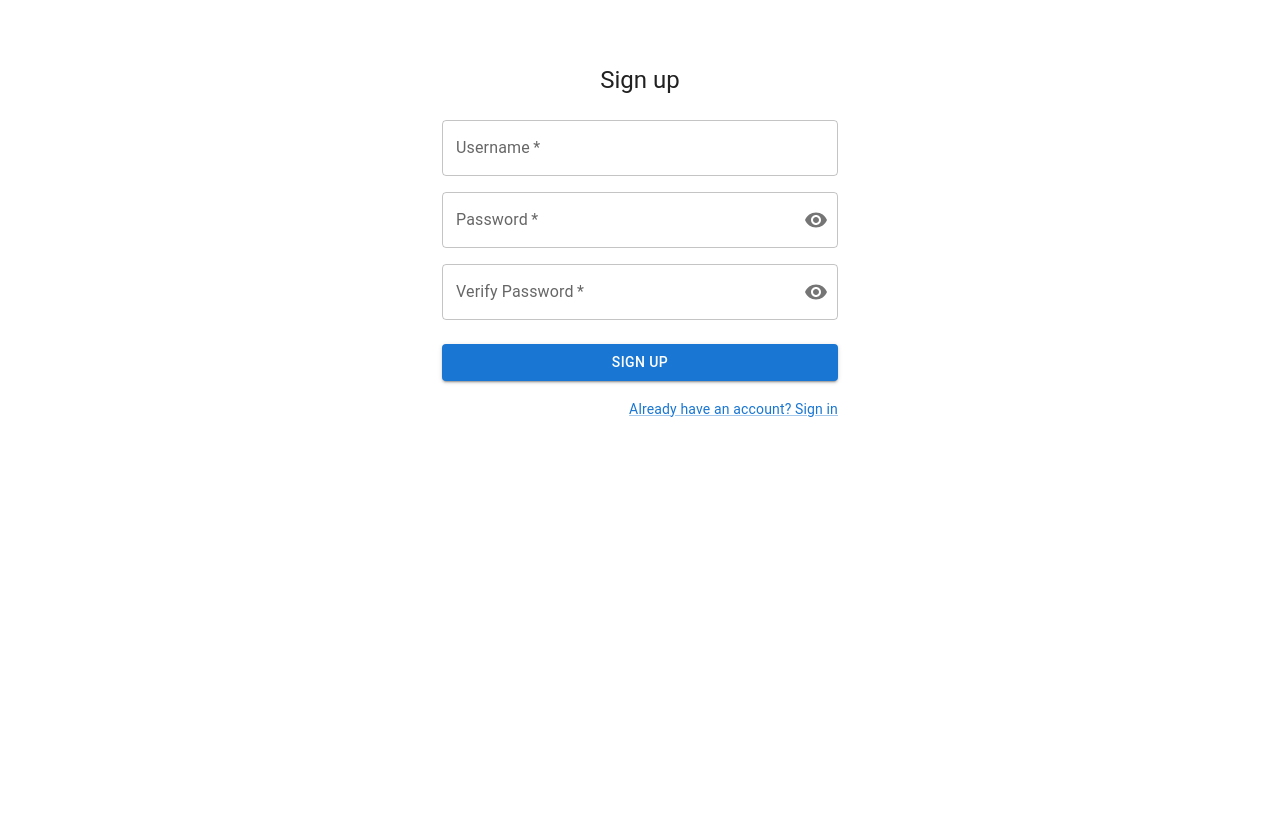
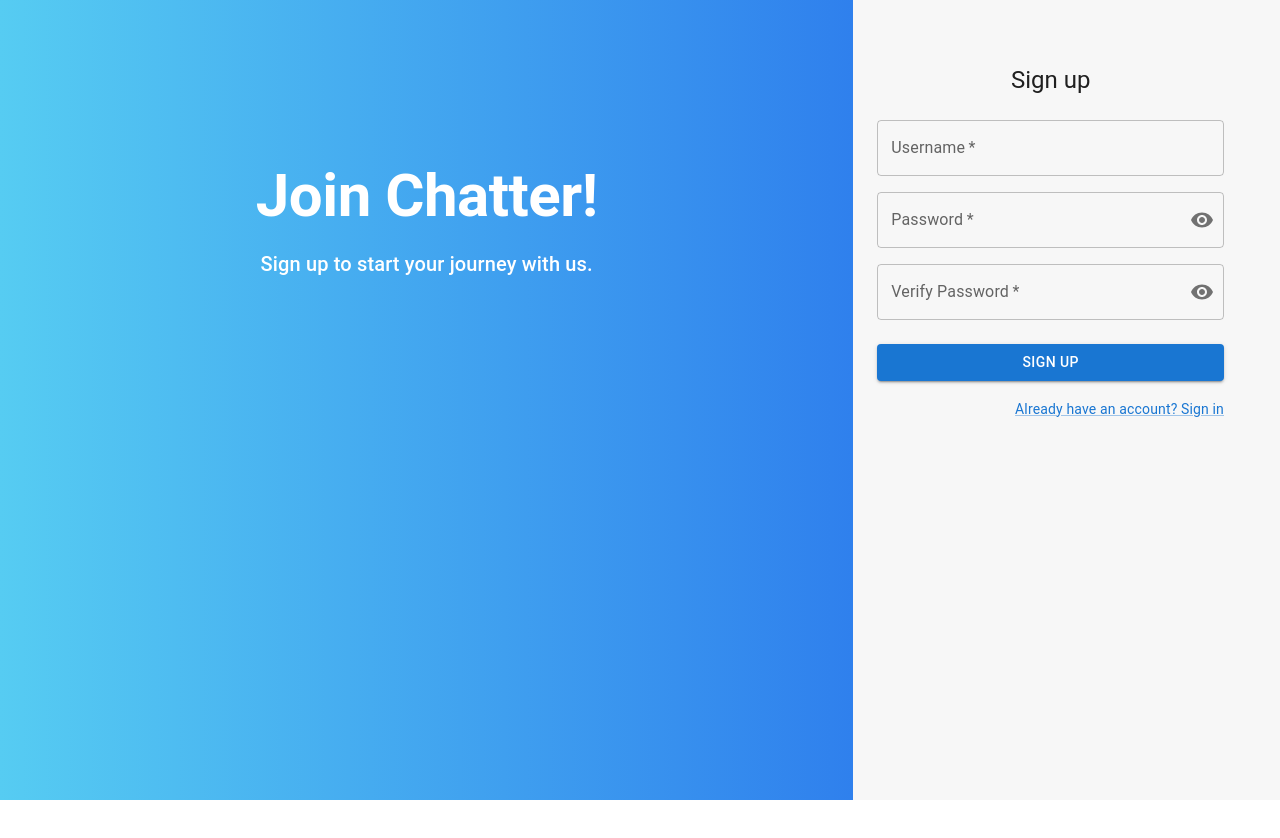
Before and after one commit to omelentjeff/chat-app, a React (Vite) app in the folder frontend/: page /signup in a window 1280 px wide. Shown: the top 838 px of the page. After the commit the page ends 800 px from the top, so only its background shows below. Built offline with nearby package versions, Linux system fonts and the light colour scheme.

Commit message:
frontend STYLE: match the register page with login page

```diff
--- a/frontend/src/App.jsx
+++ b/frontend/src/App.jsx
@@ -1,7 +1,6 @@
 import { BrowserRouter as Router, Routes, Route } from "react-router-dom";
 import LoginPage from "./components/LoginPage";
-import Signup from "./components/Signup";
-import MyAppBar from "./components/MyAppBar";
+import SignupPage from "./components/SignupPage";
 import Home from "./components/Home";
 import ProtectedRoute from "./components/ProtectedRoute";
 import PublicRoute from "./components/PublicRoute";
@@ -40,7 +39,7 @@ function AppLayout() {
           path="/signup"
           element={
             <PublicRoute>
-              <Signup />
+              <SignupPage />
             </PublicRoute>
           }
         />
--- /dev/null
+++ b/frontend/src/components/SignupPage.jsx
@@ -0,0 +1,50 @@
+import React from "react";
+import { Grid, Box, Typography } from "@mui/material";
+import Signup from "./Signup";
+
+export default function SignupPage() {
+  return (
+    <Grid container sx={{ height: "100vh" }}>
+      {/* Left Section */}
+      <Grid
+        item
+        xs={8}
+        sx={{
+          background: "linear-gradient(to right, #56CCF2, #2F80ED)",
+          display: "flex",
+          alignItems: "start",
+          justifyContent: "center",
+          color: "white",
+          padding: 4,
+          paddingTop: 20,
+        }}
+      >
+        <Box textAlign="center">
+          <Typography variant="h2" sx={{ fontWeight: "bold", mb: 2 }}>
+            Join Chatter!
+          </Typography>
+          <Typography variant="h6">
+            Sign up to start your journey with us.
+          </Typography>
+        </Box>
+      </Grid>
+
+      {/* Right Section */}
+      <Grid
+        item
+        xs={4}
+        sx={{
+          display: "flex",
+          alignItems: "start",
+          justifyContent: "center",
+          backgroundColor: "#f7f7f7",
+          padding: 4,
+          paddingLeft: 0,
+          paddingTop: 0,
+        }}
+      >
+        <Signup />
+      </Grid>
+    </Grid>
+  );
+}
```
